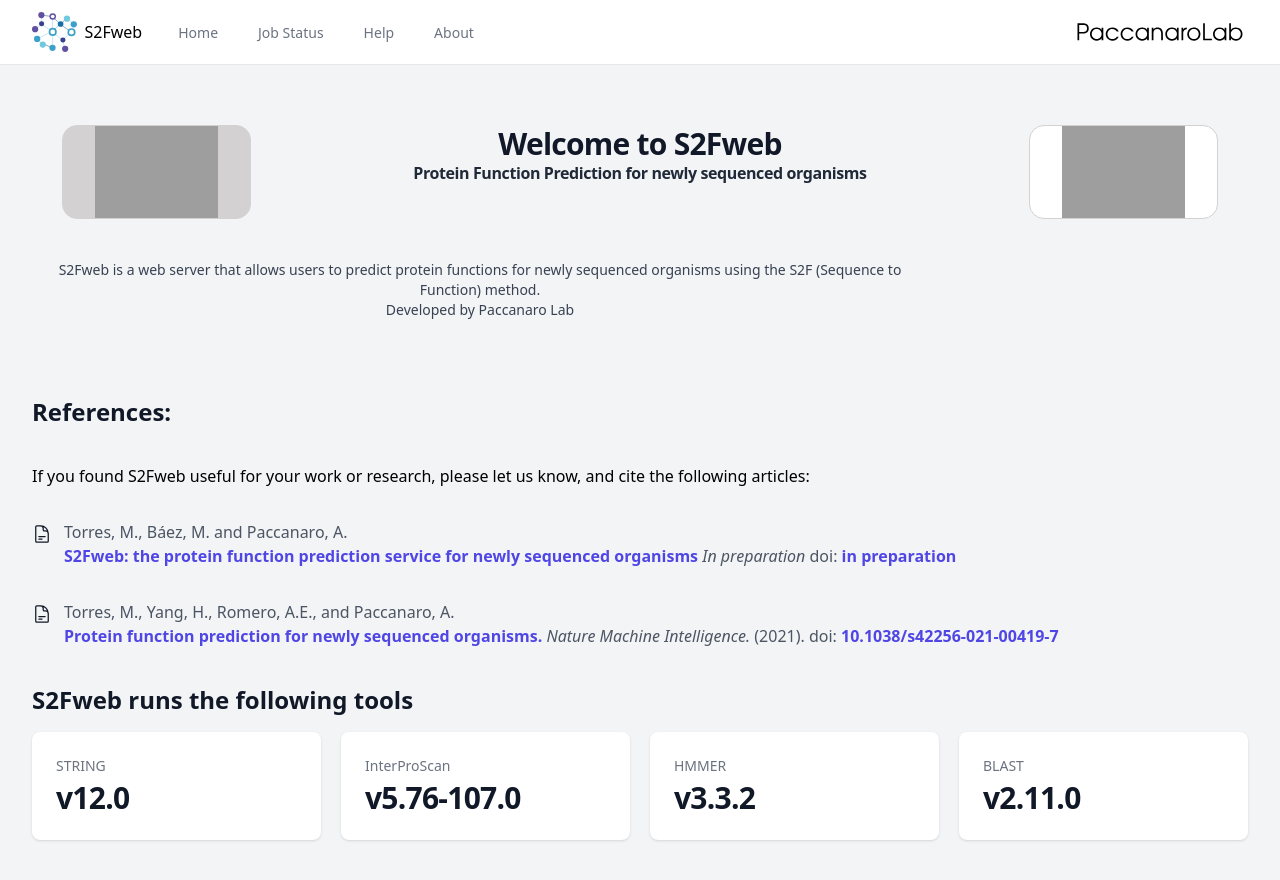
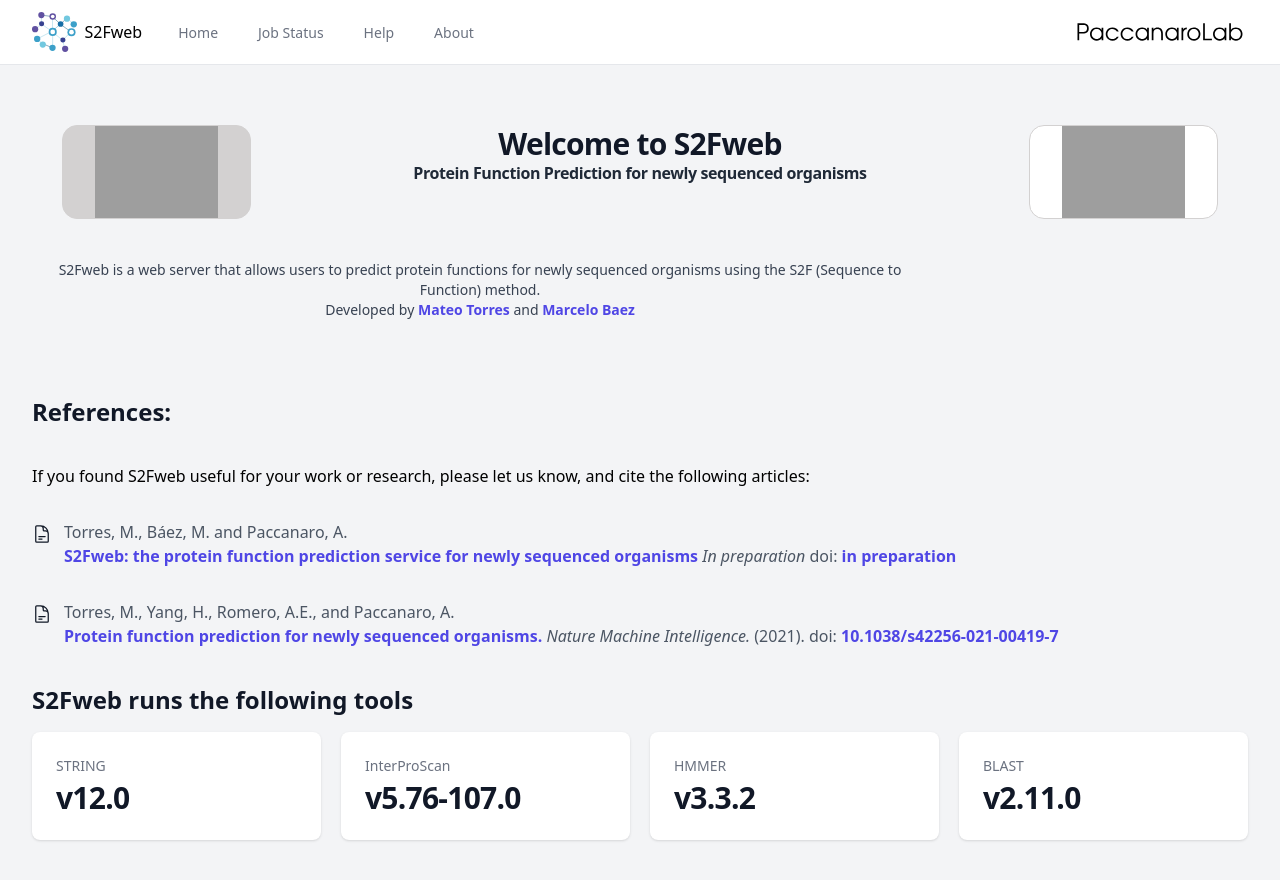
Before and after one commit to paccanarolab/s2f-web, a Python web app: template frontend/base/jinja2/base/about.html in a window 1280 px wide. Run offline with Jinja, Linux system fonts and the light colour scheme; the template is opened without the code that fills it, so the values that code supplies are empty; style sheets or scripts are compiled from the project's sources; grey boxes are pictures that could not be loaded.

Commit message:
Update developer attribution in about page

```diff
--- a/frontend/base/jinja2/base/about.html
+++ b/frontend/base/jinja2/base/about.html
@@ -30,7 +30,7 @@
     S2Fweb is a web server that allows users to predict protein functions for newly sequenced organisms using the S2F (Sequence to Function) method.
 </p>
 <p class="max-w-4xl text-center text-sm text-gray-700">
-    Developed by Paccanaro Lab
+    Developed by <a href="https://torresmateo.com/" class="text-indigo-600 hover:text-indigo-500 font-semibold">Mateo Torres</a> and <a href="https://github.com/Mbaez97" class="text-indigo-600 hover:text-indigo-500 font-semibold">Marcelo Baez</a>
 </p>
 {% endblock %}
 
```
